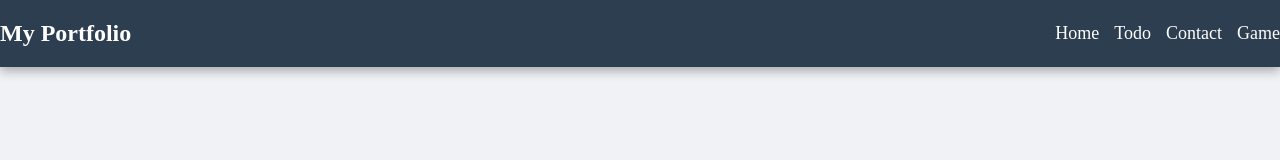
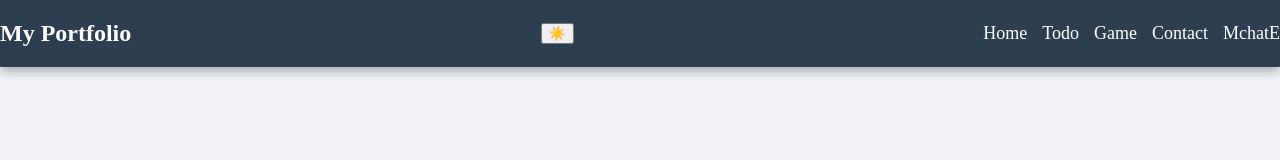
Before and after one commit to Saurabh63948/todo-app, a React (Vite) app: page /chat in a window 1280 px wide. Shown: the top 160 px of the page. Built offline with nearby package versions, Linux system fonts and the light colour scheme; no server answers.

Commit message:
Updated frontend with latest fixes

```diff
--- a/src/App.jsx
+++ b/src/App.jsx
@@ -6,7 +6,7 @@ import TodoForm from "./components/todoForm/TodoForm";
 import TodoTable from "./components/todotable/TodoTable";
 import Welcome from "./components/wellCome/Wellcome";
 import TicTacToe from "./components/tictactoe/TicTacToe"
-import ChatBox from "./components/chatbox/Chatbox";
+import ChatBox from "./components/chatbox/ChatBox";
 const App = () => {
   const [todos, setTodos] = useState([]);
 
--- a/src/components/navbar/Navbar.jsx
+++ b/src/components/navbar/Navbar.jsx
@@ -1,29 +1,51 @@
-import React, { useState } from "react";
+import React, { useState, useEffect } from "react";
 import { Link } from "react-router-dom";
 import styles from "./Navbar.module.css";
 
 const Navbar = () => {
   const [menuOpen, setMenuOpen] = useState(false);
+  const [darkMode, setDarkMode] = useState(
+    localStorage.getItem("theme") === "dark"
+  );
+
+  // ✅ Dark mode toggle function
+  const toggleDarkMode = () => {
+    const newTheme = darkMode ? "light" : "dark";
+    localStorage.setItem("theme", newTheme);
+    setDarkMode(!darkMode);
+  };
+
+  useEffect(() => {
+    document.body.classList.toggle("dark-theme", darkMode);
+  }, [darkMode]);
 
   return (
     <>
-      {/* ✅ Overlay (Jab Menu Open Ho) */}
-      {menuOpen && <div className={styles.overlay} onClick={() => setMenuOpen(false)}></div>}
+      {/* ✅ Overlay when menu is open */}
+      {menuOpen && (
+        <div className={styles.overlay} onClick={() => setMenuOpen(false)}></div>
+      )}
 
-      <nav className={styles.navbar}>
+      <nav className={`${styles.navbar} ${darkMode ? styles.dark : ""}`}>
         <h2 className={styles.logo}>My Portfolio</h2>
 
-        {/* ✅ Hamburger Button */}
+        {/* ✅ Dark Mode Toggle */}
+        <button className={styles.themeToggle} onClick={toggleDarkMode}>
+          {darkMode ? "🌙" : "☀️"}
+        </button>
+
+        {/* ✅ Hamburger Menu */}
         <div className={styles.hamburger} onClick={() => setMenuOpen(!menuOpen)}>
           ☰
         </div>
 
-        {/* ✅ Navigation Links (Sidebar Style) */}
+        {/* ✅ Navigation Links */}
         <div className={`${styles.navLinks} ${menuOpen ? styles.active : ""}`}>
           <Link to="/" onClick={() => setMenuOpen(false)}>Home</Link>
           <Link to="/todo" onClick={() => setMenuOpen(false)}>Todo</Link>
+          <Link to="/game" onClick={() => setMenuOpen(false)}>Game</Link>
           <Link to="/contact" onClick={() => setMenuOpen(false)}>Contact</Link>
-          <Link to="/game" onClick={() => setMenuOpen(false)}>Game</Link>
+          <Link to="/chat" onClick={() => setMenuOpen(false)}>MchatE</Link>
         </div>
       </nav>
     </>
```
